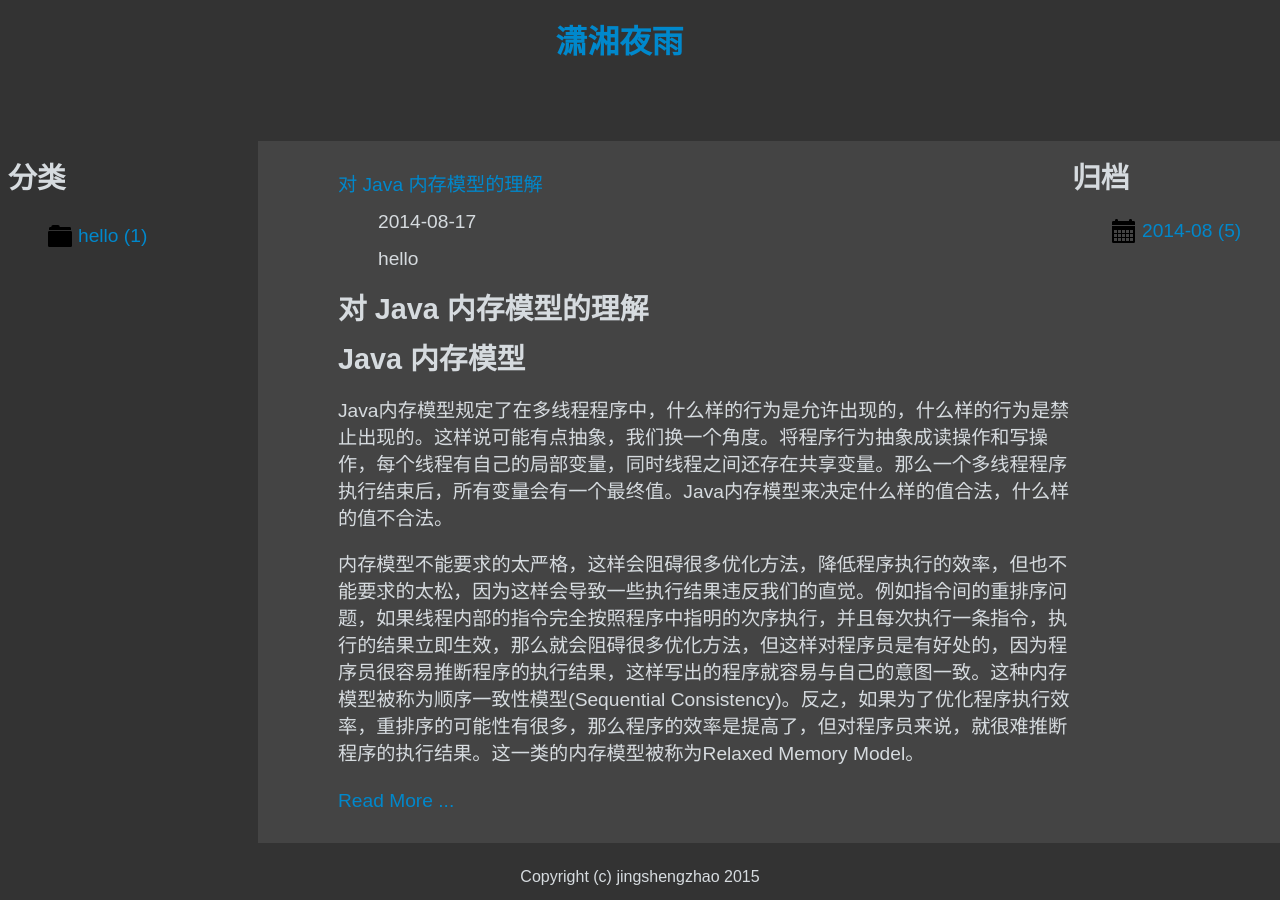
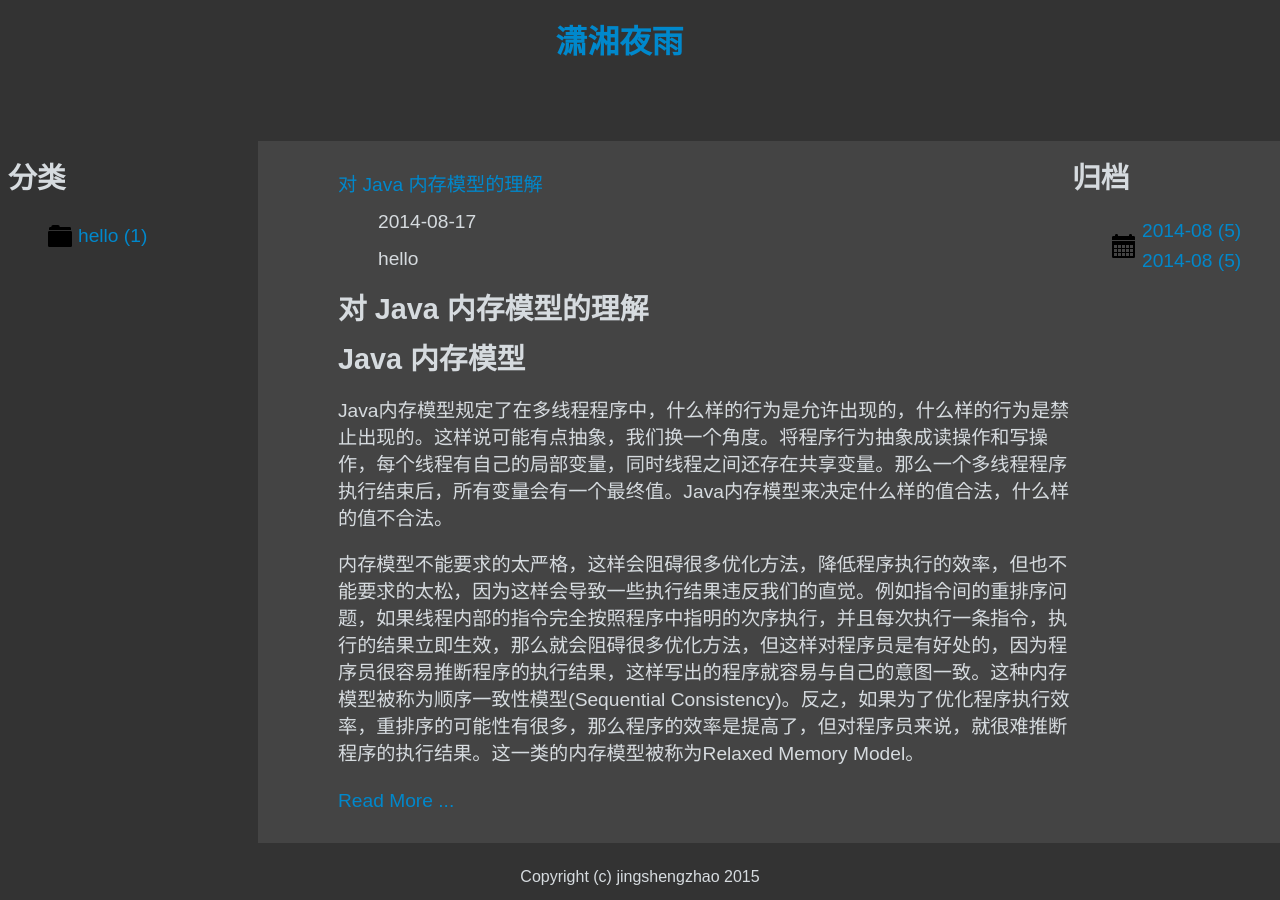
Before and after one commit to JingShengZhao/blogs, a Jekyll site: the page built from index.html, in a window 1280 px wide. Built offline with Jekyll 4.4.1, drawn with Linux system fonts in a browser that asks for light colours; Markdown is read by kramdown in place of the engine named in the settings; the list of posts is cut into pages by our own code.

Commit message:
Update archives.html

```diff
--- a/_includes/archives.html
+++ b/_includes/archives.html
@@ -12,6 +12,9 @@
                 <a href="{{ site.baseurl }}/_site/{{ post.date | date: '%Y/%m' }}">
                     {{ post.date | date: '%Y-%m' }} ({{curcount}})
                 </a>
+                <a href="{{ site.baseurl }}/eagle/test.html">
+                    {{ post.date | date: '%Y-%m' }} ({{curcount}})
+                </a>
             </li>
 
         {% assign precount = postcount %}
```
